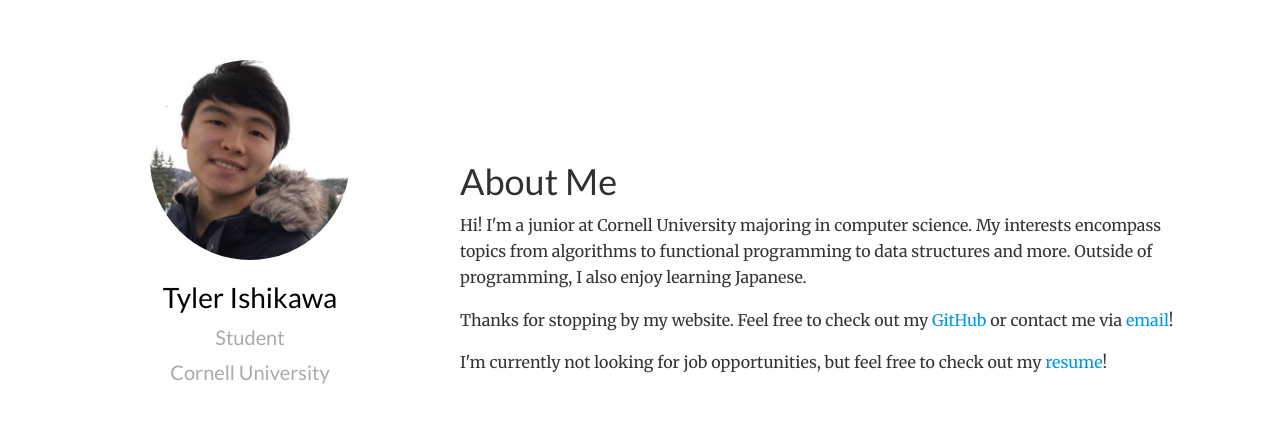
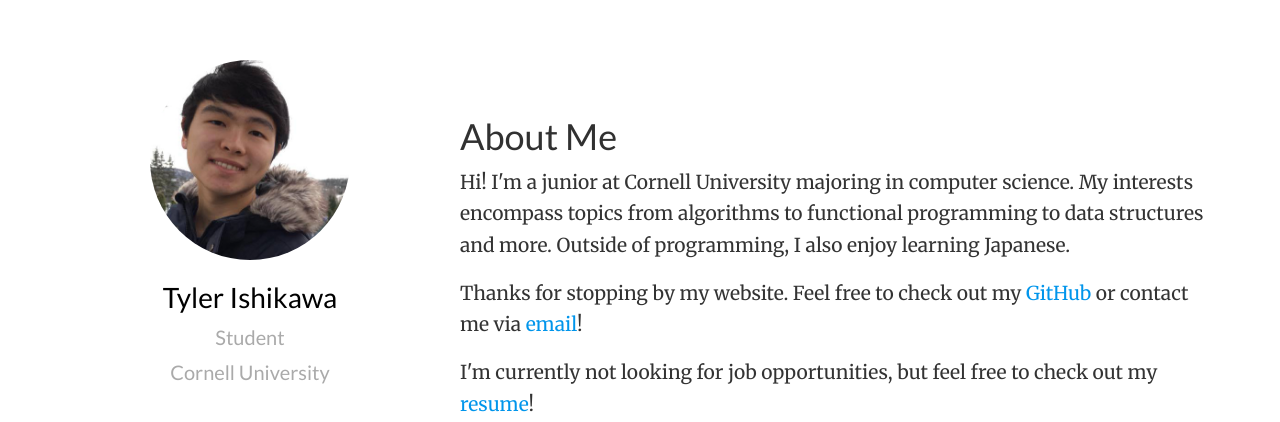
Before and after one commit to tyleri/personal-page, a plain HTML site: page index.html in a window 1280 px wide. Shown: the part 135-557 px from the top of the page. Drawn offline with Linux system fonts and the light colour scheme.

Commit message:
adjust font size

```diff
--- a/css/styles.css
+++ b/css/styles.css
@@ -133,4 +133,7 @@ a:focus {
         height: 100vh;
         align-items: center;
     }
+    #about-section {
+        font-size: 1.2rem;
+    }
 }
```
